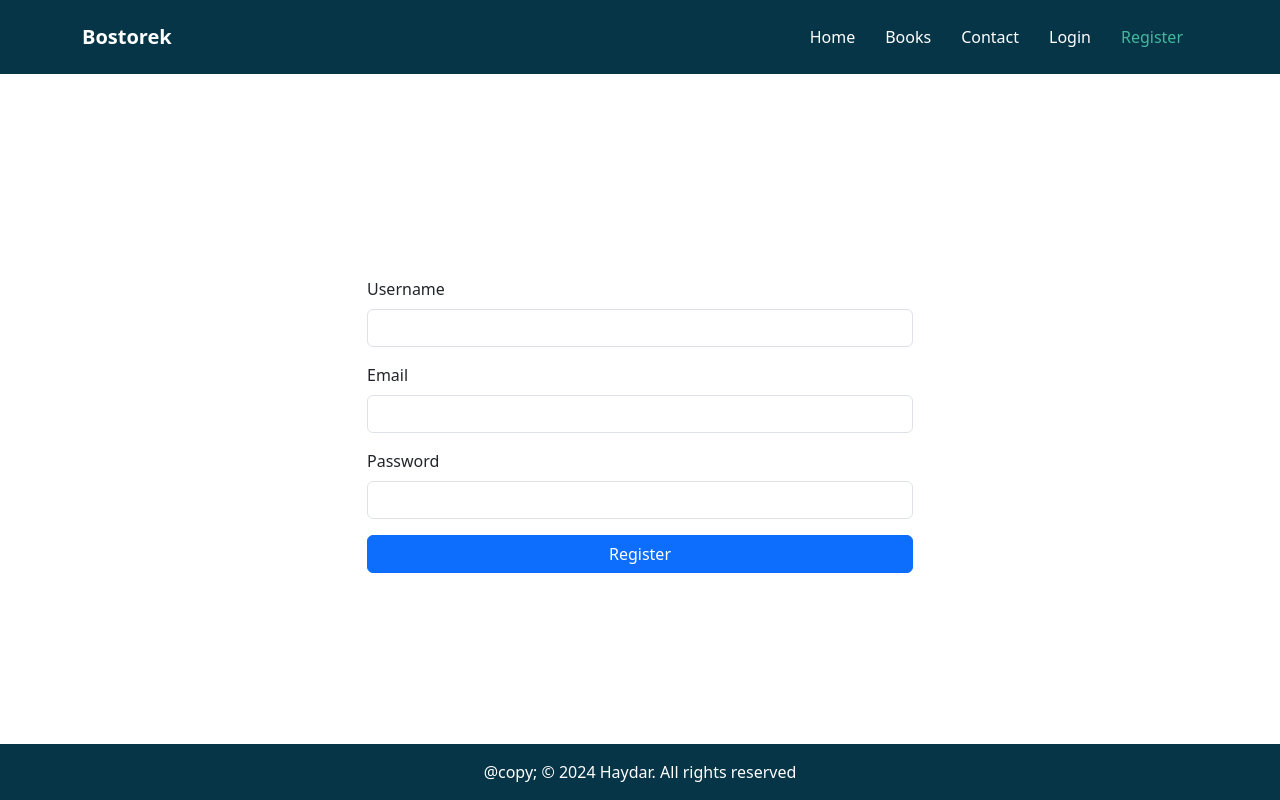
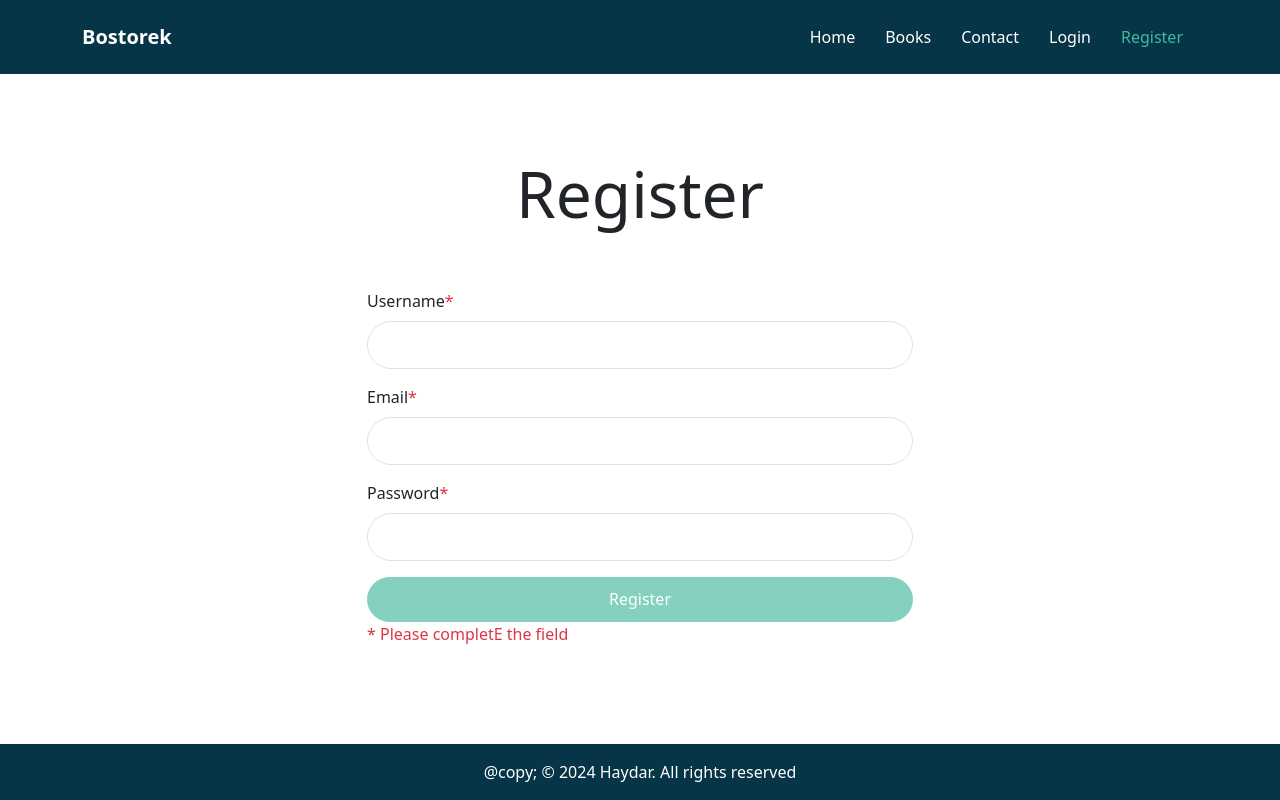
Before and after one commit to urdogan0000/bostorek-tr, a Vue app in the folder frontend/: page /register in a window 1280 px wide. Built offline with nearby package versions, Linux system fonts and the light colour scheme; no server answers.

Commit message:
register form validations added

```diff
--- a/frontend/src/components/NavBar.vue
+++ b/frontend/src/components/NavBar.vue
@@ -21,6 +21,10 @@
         <li class="nav-item" v-if="!isLoggedIn">
           <RouterLink class="nav-link" :to="{ name: 'register' }">Register</RouterLink>
         </li>
+
+        <li class="nav-item" v-if="isLoggedIn">
+          <button class="nav-link" @click="logoutUser">Logout</button>
+        </li>
       </ul>
     </div>
   </nav>
@@ -28,7 +32,7 @@
 
 <script>
 import { useAuthStore } from '@/stores/authStore'
-import { mapState } from 'pinia'
+import { mapState, mapActions } from 'pinia'
 export default {
   name: 'NavBar',
   data() {
@@ -38,6 +42,12 @@ export default {
   },
   computed: {
     ...mapState(useAuthStore, ['isLoggedIn'])
+  },
+  methods: {
+    ...mapActions(useAuthStore, ['logout']),
+    logoutUser() {
+      this.logout()
+    }
   }
 }
 </script>
--- a/frontend/src/stores/authStore.ts
+++ b/frontend/src/stores/authStore.ts
@@ -19,8 +19,16 @@ export const useAuthStore = defineStore('authStore', {
         console.log(response)
 
         return response.data
-      } catch (error) {
-        console.log('error at getting user', error)
+      } catch (error: any) {
+        console.error('Error during registration:', error)
+
+        // Check if the error structure is as expected before throwing specific parts
+        if (error.response && error.response.data) {
+          throw error.response.data
+        } else {
+          // Fallback error handling if the expected error structure is not present
+          throw new Error('An unexpected error occurred during registration')
+        }
       }
     },
 
@@ -29,12 +37,17 @@ export const useAuthStore = defineStore('authStore', {
         console.log('newUserData', loginData)
 
         const response = await axios.post('http://localhost:3000/v1/user/login', loginData)
-        this.user = response.data.user.user
+        this.user = response.data.user
         console.log(response)
         localStorage.setItem('user', JSON.stringify(response.data.user.user))
       } catch (error) {
         console.log('error at getting user', error)
       }
+    },
+    logout() {
+      this.user = null
+      localStorage.removeItem('user')
+      location.reload()
     }
   }
 })
--- a/frontend/src/views/DasBoardView.vue
+++ b/frontend/src/views/DasBoardView.vue
@@ -1,6 +1,5 @@
 <template>
-  <h1>{{ user.username }}</h1>
-  <h2>{{ user.email }}</h2>
+  <h1>{{ user }}</h1>
 </template>
 
 <script>
@@ -12,8 +11,7 @@ export default {
   methods: {},
   computed: {
     ...mapState(useAuthStore, ['user'])
-
-  },
+  }
 }
 </script>
 
--- a/frontend/src/views/RegisterView.vue
+++ b/frontend/src/views/RegisterView.vue
@@ -1,19 +1,33 @@
 <template>
   <section class="full-section-height">
     <div class="container">
+      <div class="d-flex justify-content-center">
+        <h1 class="display-3">Register</h1>
+      </div>
       <form class="mt-5" @submit.prevent="submitForm">
         <div class="row justify-content-center">
           <!-- Username Field (Medium and Larger Screens) -->
           <div class="col-md-6 col-8 mb-3">
             <label for="username" class="form-label">Username</label>
+            <span class="text-danger">*</span>
             <input
               type="text"
               class="form-control"
               id="username"
               name="username"
               v-model.trim="formData.username"
+              autocomplete="off"
+              :class="{
+                'is-valid': isUserNameValid,
+                'is-invalid': !isUserNameValid && showUsernameWarningMessage
+              }"
+              @focus="showUsernameWarningMessage = true"
+              @blur="showUsernameWarningMessage = false"
               required
             />
+            <span class="text-danger small" v-if="showUsernameWarningMessage && !isUserNameValid"
+              >Username must be between 5 and 20 char</span
+            >
           </div>
         </div>
 
@@ -21,14 +35,25 @@
           <!-- Email Field (Medium and Larger Screens) -->
           <div class="col-md-6 col-8 mb-3">
             <label for="email" class="form-label">Email</label>
+            <span class="text-danger">*</span>
             <input
               type="email"
               class="form-control"
               id="email"
               name="email"
+              autocomplete="off"
               v-model.trim="formData.email"
               required
+              :class="{
+                'is-valid': isEmailValid,
+                'is-invalid': !isEmailValid && showEmailWarningMessage
+              }"
+              @focus="showEmailWarningMessage = true"
+              @blur="showEmailWarningMessage = false"
             />
+            <span class="text-danger small" v-if="showEmailWarningMessage && !isEmailValid">
+              Email must be valid
+            </span>
           </div>
         </div>
 
@@ -36,6 +61,7 @@
         <div class="row justify-content-center">
           <div class="col-md-6 col-8 mb-3">
             <label for="password" class="form-label">Password</label>
+            <span class="text-danger">*</span>
             <input
               type="password"
               class="form-control"
@@ -43,14 +69,26 @@
               name="password"
               v-model.trim="formData.password"
               required
+              :class="{
+                'is-valid': isPasswordValid,
+                'is-invalid': !isPasswordValid && showPasswordWarningMessage
+              }"
+              @focus="showPasswordWarningMessage = true"
+              @blur="showPasswordWarningMessage = false"
             />
+            <span class="text-danger small" v-if="showPasswordWarningMessage && !isPasswordValid">
+              Password must be valid
+            </span>
           </div>
         </div>
 
         <!-- Submit Button -->
         <div class="row justify-content-center">
           <div class="col-md-6 col-8 mb-3">
-            <button type="submit" class="btn btn-primary w-100">Register</button>
+            <button type="submit" class="btn btn-primary w-100" :disabled="!isFormValid">
+              Register
+            </button>
+            <span class="text-danger" v-if="!isFormValid">* Please completE the field</span>
           </div>
         </div>
       </form>
@@ -69,14 +107,17 @@ export default {
         username: '',
         email: '',
         password: ''
-      }
+      },
+      showUsernameWarningMessage: false,
+      showEmailWarningMessage: false,
+      showPasswordWarningMessage: false
     }
   },
   methods: {
     ...mapActions(useAuthStore, ['register']),
     async submitForm() {
       try {
-        console.log(this.formData);
+        console.log(this.formData)
         await this.register(this.formData)
         this.$router.push('/login')
       } catch (error) {
@@ -84,8 +125,42 @@ export default {
       }
     }
   },
-  computed: {}
+  computed: {
+    isFormValid() {
+      return this.isEmailValid && this.isUserNameValid && this.isPasswordValid
+    },
+    isUserNameValid() {
+      return this.formData.username.length >= 5 && this.formData.username.length <= 20
+    },
+    isEmailValid() {
+      const emailRegex = /^[a-zA-Z0-9._-]+@[a-zA-Z0-9.-]+\.[a-zA-Z]{2,6}$/
+      return emailRegex.test(this.formData.email)
+    },
+    isPasswordValid() {
+      return this.formData.password.length >= 5 // Example: at least 8 characters
+    }
+  }
 }
 </script>
 
-<style></style>
+<style scoped>
+.form-control {
+  border-radius: 25px;
+  height: 48px;
+}
+.form-control:focus {
+  box-shadow: none;
+}
+
+.btn-primary {
+  border-radius: 25px;
+  height: 45px;
+  background-color: var(--secondary-color);
+  border: 1px solid var(--secondary-color);
+}
+.btn:hover {
+  background-color: aliceblue;
+  color: var(--secondary-color);
+  transition: all 0.3s ease;
+}
+</style>
```
